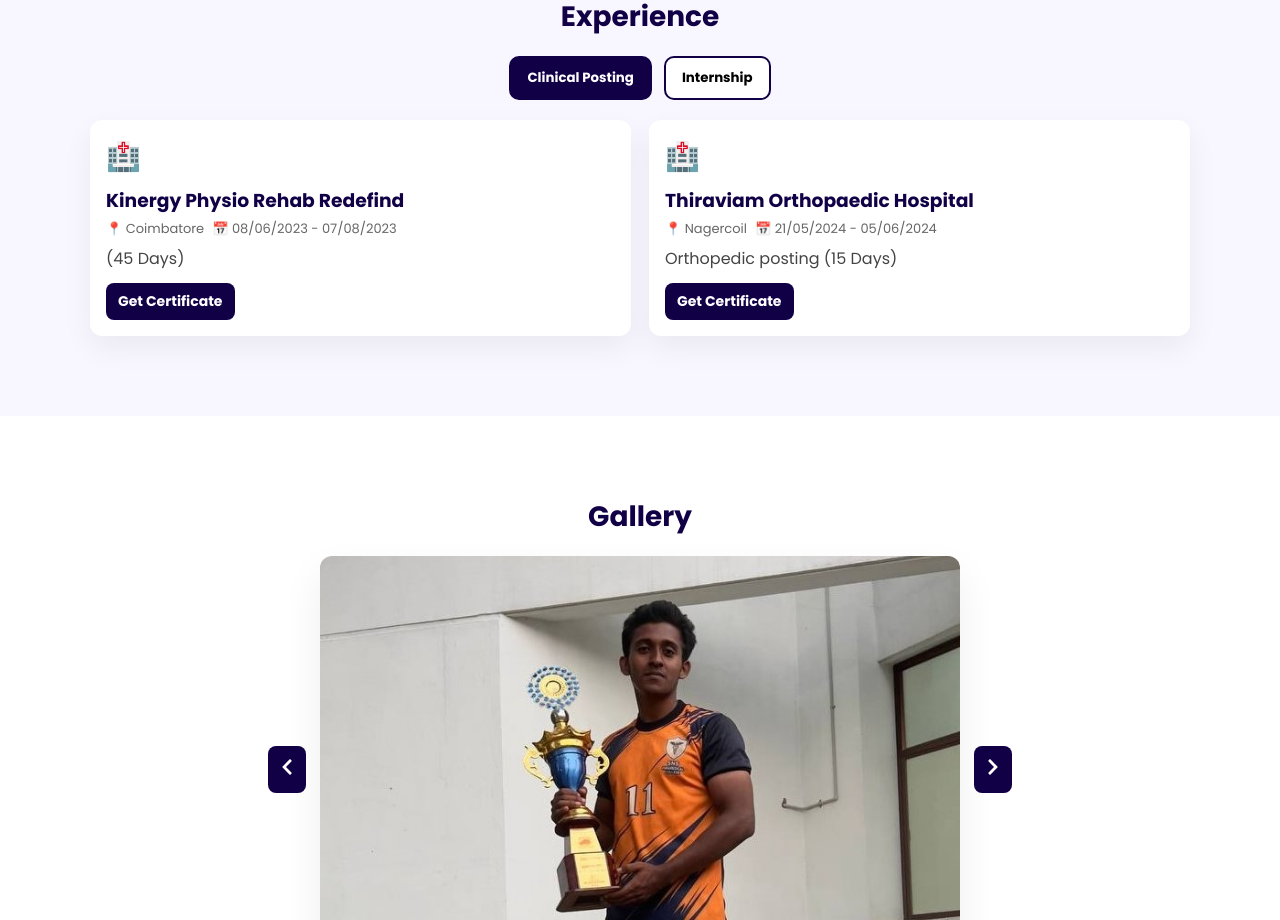
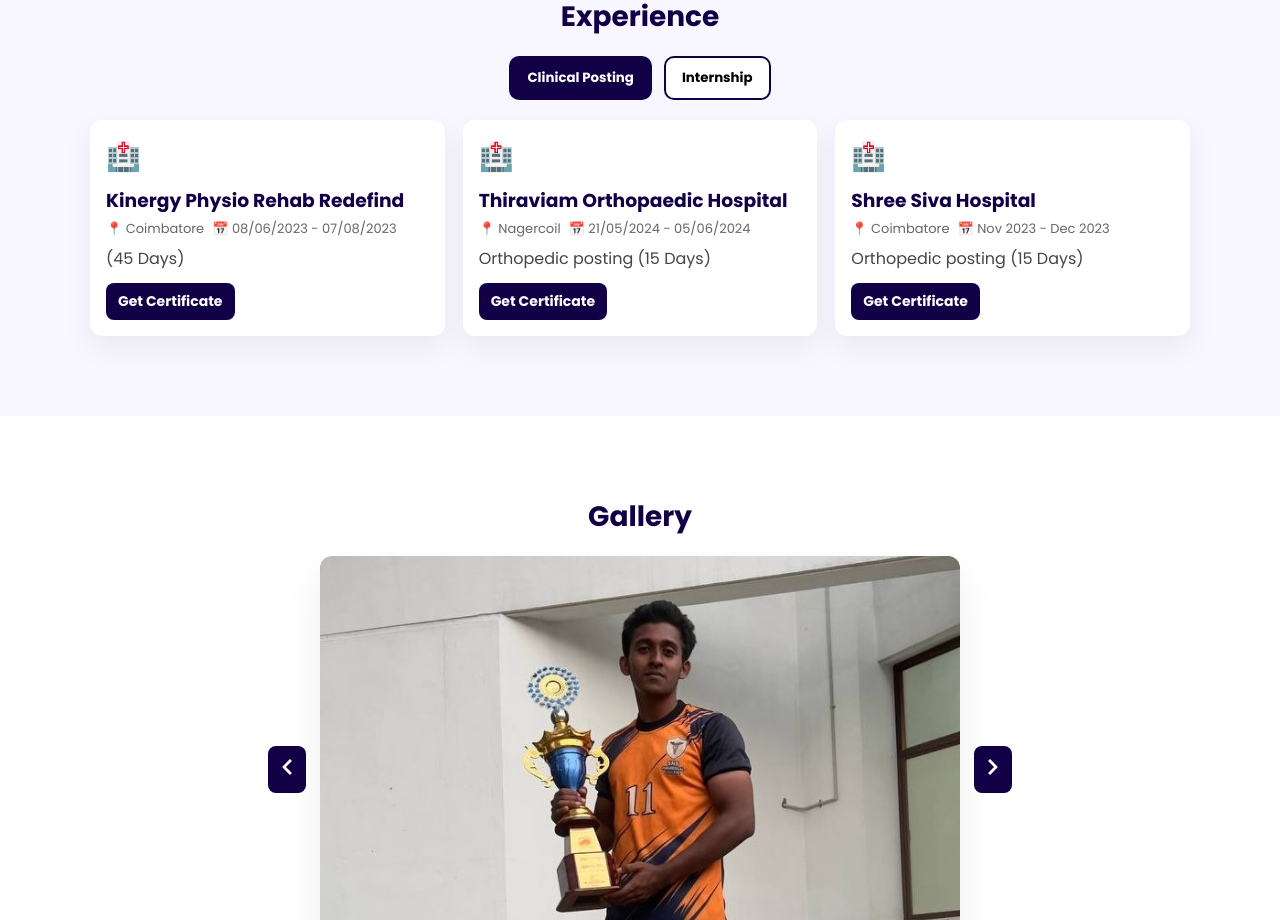
Before and after one commit to samila21/my-portfolio1, a React (Vite) app: page / in a window 1280 px wide. Shown: the part 2580-3500 px from the top of the page. Built offline with nearby package versions, Linux system fonts and the light colour scheme.

Commit message:
add one more details in experience component

```diff
--- a/src/components/Experience/Experience.jsx
+++ b/src/components/Experience/Experience.jsx
@@ -19,7 +19,16 @@ export default function Experience() {
       date: "21/05/2024 - 05/06/2024",
       desc: "Orthopedic posting (15 Days)",
       certLink: "https://drive.google.com/file/d/1xHZRs0RGMiFfSI9a8fp-AhfTu7SdtAd7/view?usp=sharing"
-    }
+    },
+    {
+      id: 2,
+      hospital: "Shree Siva Hospital",
+      loc: "Coimbatore",
+      date: "Nov 2023 - Dec 2023",
+      desc: "Orthopedic posting (15 Days)",
+      certLink: "https://drive.google.com/file/d/1xHZRs0RGMiFfSI9a8fp-AhfTu7SdtAd7/view?usp=sharing"
+    },
+
   ];
 
   const internships = [
```
